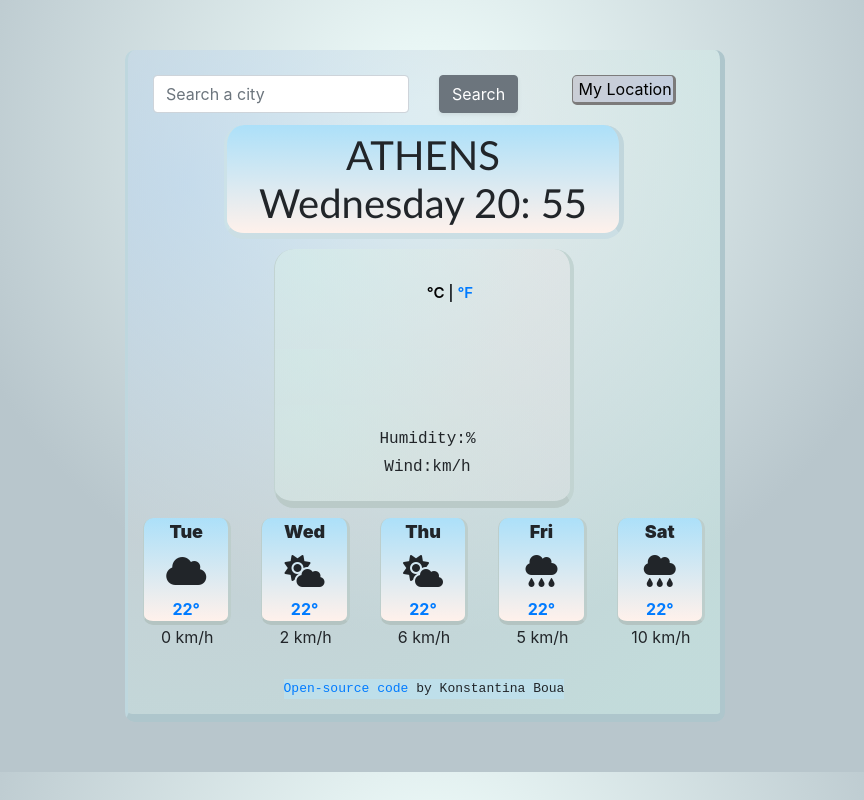
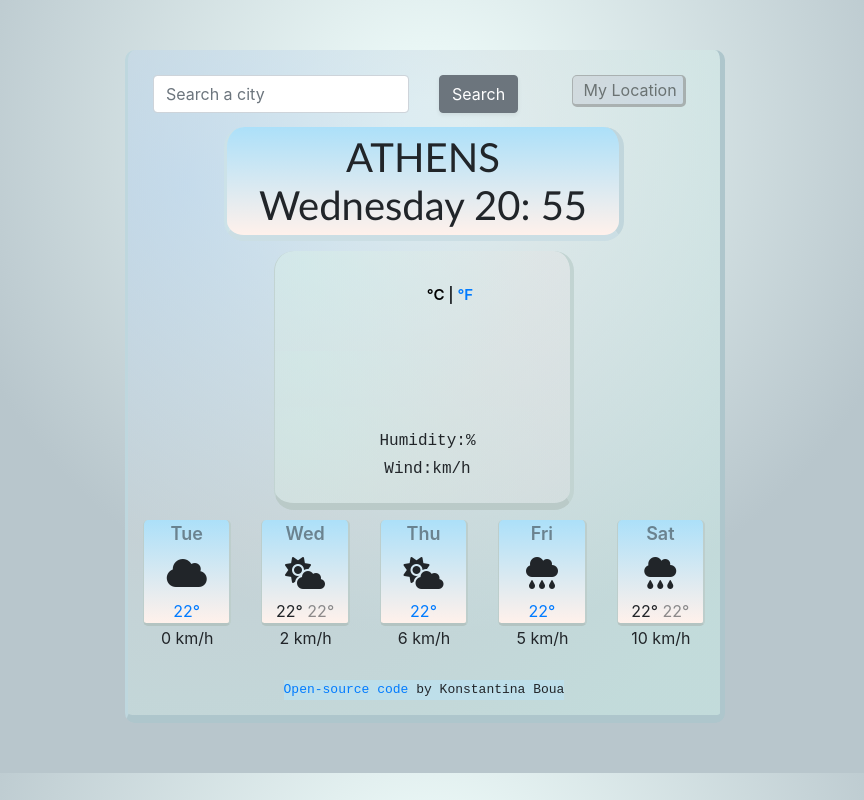
Before and after one commit to JackieTsakie/weather_project, a website built with Parcel: page index.html in a window 1280 px wide. Shown: the whole page, without its empty margins (215-1079 px from the left). Built offline with nearby package versions, Linux system fonts and the light colour scheme; no server answers.

Commit message:
Added the forecast HTML and CSS

```diff
--- a/index.html
+++ b/index.html
@@ -78,68 +78,81 @@
             <li>Wind:<span id="wind"></span>km/h</li>
           </ul>
         </div>
-
+        <div class="weather-forecast>">
           <div class="row">
             <div class="col">
-            <div class="cardbody">
-              <div class="day">Tue</div>
+              <div class="weather-forecast-cardbody">
+                <div class="weather-forecast-day">Tue</div>
                 <div><i class="fa-solid fa-cloud icons"></i></div>
-              <div class="temperature"><a href class="">22°</a></div>
+                <div class="weather-forecast-temperatures">
+                  <a href class="">22°</a>
+                </div>
               </div>
             </div>
             <div class="col">
-            <div class="cardbody">
-              <div class="day">Wed</div>
+              <div class="weather-forecast-cardbody">
+                <div class="weather-forecast-day">Wed</div>
                 <div><i class="fa-solid fa-cloud-sun icons"></i></div>
-              <div class="temperature"><a href class="">22°</a></div>
+                <div class="weather-forecast-temperatures">
+                  <span class="weather-forecast-temp-max">22°</span
+                  ><span class="weather-forecast-temp-min"> 22°</span>
+                </div>
               </div>
             </div>
             <div class="col">
-            <div class="cardbody">
-              <div class="day">Thu</div>
+              <div class="weather-forecast-cardbody">
+                <div class="weather-forecast-day">Thu</div>
                 <div><i class="fa-solid fa-cloud-sun icons"></i></div>
-              <div class="temperature"><a href class="">22°</a></div>
+                <div class="weather-forecast-temperatures">
+                  <a href class="">22°</a>
+                </div>
               </div>
             </div>
             <div class="col">
-            <div class="cardbody">
-              <div class="day">Fri</div>
+              <div class="weather-forecast-cardbody">
+                <div class="weather-forecast-day">Fri</div>
                 <div><i class="fa-solid fa-cloud-rain icons"></i></div>
-              <div class="temperature"><a href class="">22°</a></div>
+                <div class="weather-forecast-temperatures">
+                  <a href class="">22°</a>
+                </div>
               </div>
             </div>
             <div class="col">
-            <div class="cardbody">
-              <div class="day">Sat</div>
+              <div class="weather-forecast-cardbody">
+                <div class="weather-forecast-day">Sat</div>
                 <div><i class="fa-solid fa-cloud-rain icons"></i></div>
-              <div class="temperature"><a href class="">22°</a></div>
+                <div class="weather-forecast-temperatures">
+                  <span class="weather-forecast-temp-max">22°</span
+                  ><span class="weather-forecast-temp-min"> 22°</span>
+                </div>
+              </div>
             </div>
           </div>
         </div>
         <div class="row">
           <div class="col">
-            <div class="cardbody1">
-              <div class="day1">0 km/h</div>
+            <div class="weather-forecast-wind">
+              <div class="wind-forecast">0 km/h</div>
             </div>
           </div>
           <div class="col">
-            <div class="cardbody1">
-              <div class="day1">2 km/h</div>
+            <div class="weather-forecast-wind">
+              <div class="wind-forecast">2 km/h</div>
             </div>
           </div>
           <div class="col">
-            <div class="cardbody1">
-              <div class="day1">6 km/h</div>
+            <div class="weather-forecast-wind">
+              <div class="wind-forecast">6 km/h</div>
             </div>
           </div>
           <div class="col">
-            <div class="cardbody1">
-              <div class="day1">5 km/h</div>
+            <div class="weather-forecast-wind">
+              <div class="wind-forecast">5 km/h</div>
             </div>
           </div>
           <div class="col">
-            <div class="cardbody1">
-              <div class="day1">10 km/h</div>
+            <div class="weather-forecast-wind">
+              <div class="wind-forecast">10 km/h</div>
             </div>
           </div>
           <p class="footer">
--- a/src/style.css
+++ b/src/style.css
@@ -47,9 +47,9 @@ h1 {
 
 .location-button {
   line-height: 1.5;
-
+  opacity: 0.5;
   margin: 0 -10px 10px;
-  padding: 1px;
+  padding: 2px 6px;
   border-radius: 5px;
   border-right: 3px solid #7c7b7b;
   border-left: 1px solid #7c7b7b;
@@ -94,14 +94,6 @@ h2 {
   top: -15px;
   text-align: center;
 }
-/* .fahrenheit-link {
-  transition: all 150ms ease-in-out;
-  border: none;
-}
-.fahrenheit-link:hover {
-  background: rgb(193, 247, 247);
-  cursor: pointer;
-} */
 
 .units .active {
   color: black;
@@ -165,18 +157,21 @@ ul li {
   color: #0156b3;
 }
 
-.cardbody {
+.weather-forecast {
+  text-align: center;
+}
+
+.weather-forecast-cardbody {
   border-top: 30px;
-  text-align: center;
   border-left: solid 1px#bdcecc;
-  border-right: solid 3px#bdcecc;
-  border-bottom: solid 4px#b4c4c2;
-  border-radius: 10px;
+  border-right: solid 2px#bdcecc;
+  border-bottom: solid 3px#b4c4c2;
+  border-radius: 5px;
   transition: all 150ms ease-in-out;
   background: linear-gradient(to top, #fff1eb 0%, #ace0f9 100%);
   margin-top: 10px;
 }
-.cardbody:hover {
+.weather-forecast-cardbody:hover {
   background: rgb(193, 247, 247);
   background-size: 5px;
   color: black;
@@ -184,30 +179,37 @@ ul li {
   text-decoration: none;
 }
 
-.day {
+.weather-forecast-day {
   text-align: center;
   font-size: large;
-  font-weight: 900;
+  font-weight: 600;
   border-radius: 5px;
+  opacity: 0.5;
 }
-.temperature {
+.weather-forecast-temperatures {
   text-align: center;
-  font-size: medium;
-  font-weight: 700;
+  font-size: 16px;
+  font-weight: 400;
 }
-.temperature:hover {
+/* .weather-forecast-temperatures :hover {
   background: rgb(166, 233, 245);
   border-radius: 5px;
   cursor: pointer;
   text-decoration: none;
+} */
+.weather-forecast-temp-min {
+  opacity: 0.5;
 }
 
 .icons {
+  text-align: center;
+  display: block;
+  margin: 0 auto;
   padding: 10px;
   font-size: xx-large;
 }
 
-.cardbody1 {
+.weather-forecast-wind {
   text-align: center;
 }
 
```
Lines whose indentation alone changed are shown as unchanged.
